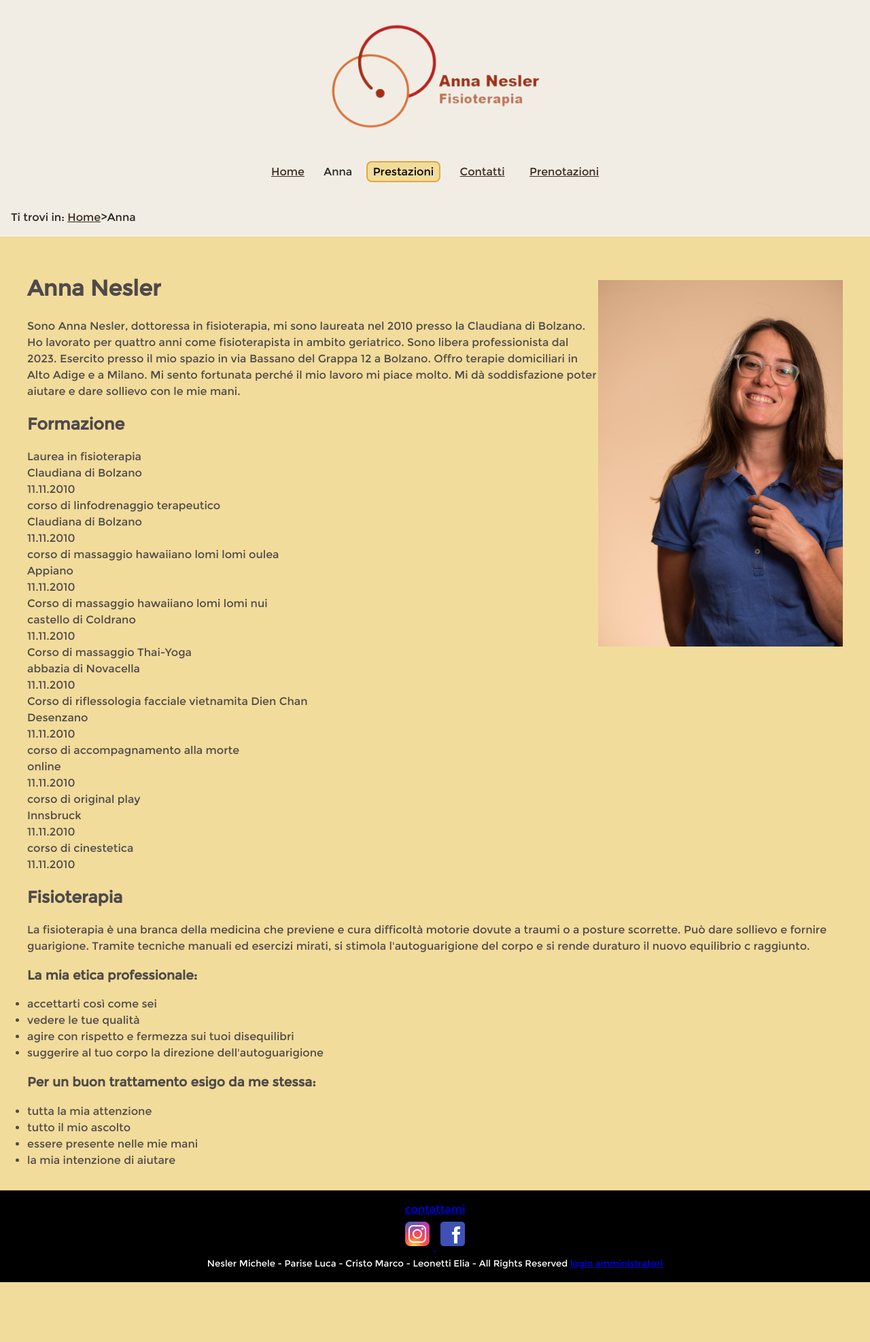
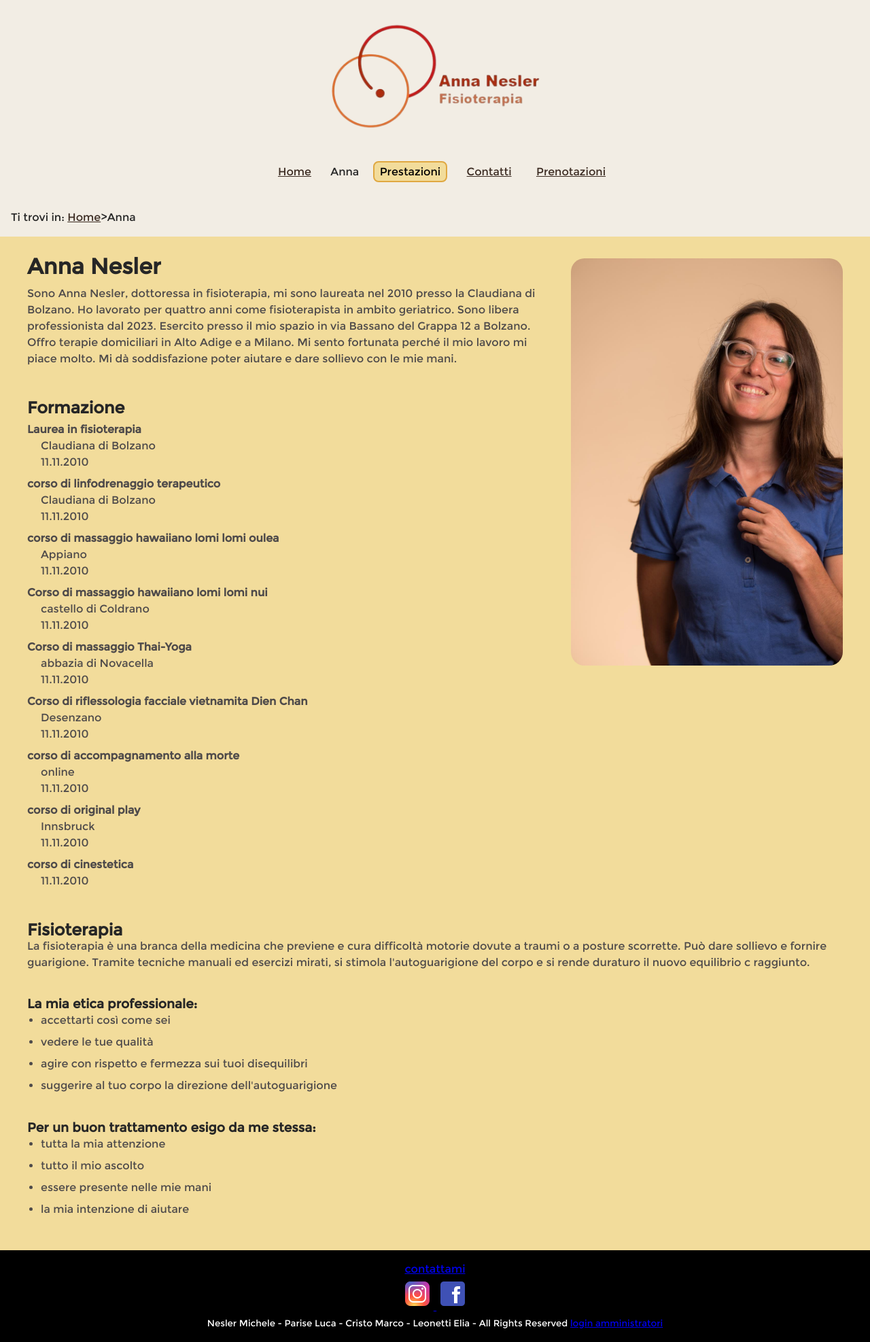
Before and after one commit to monkymiky/Progetto-Tec-Web, a PHP site: page /html/anna.html in a window 1280 px wide. Shown: the whole page at 68% size. Before the commit the page ends 1886 px from the top, so only its background shows below. Run offline with PHP 8.4, Linux system fonts and the light colour scheme.

Commit message:
Resa più carina la pagina di Anna

```diff
--- a/css/style.css
+++ b/css/style.css
@@ -525,14 +525,54 @@ footer {
 /********************************************
 ANNA
 ********************************************/
-#anna-img {
-    width: 30%;
-    float: right ;
+.anna-page #anna-img {
+    width: 100%;
+    max-width: 400px;
+    float: right;
+    margin-left: 20px;
+    margin-bottom: 20px;
+    border-radius: var(--cardBorderRadius);
+}
+
+.anna-page #content h1 {
+    font-size: 2em;
+    margin-bottom: 0.5em;
+    color: var(--headerText);
+}
+
+.anna-page #content h2 {
+    color: var(--headerText);
     margin-top: 2em;
 }
 
-#content h2, #content h1, #content h3{
-    padding : 1em 0 1em 0;
+.anna-page #content p,
+.anna-page #content dl,
+.anna-page #content ul {
+    margin-bottom: 1em;
+    font-size: 1em;
+    line-height: 1.5em;
+}
+
+.anna-page dl dt {
+    font-weight: bold;
+    margin-top: 0.5em;
+}
+
+.anna-page dl dd {
+    margin-left: 20px;
+}
+
+.anna-page h3 {
+    margin-top: 2em;
+    color: var(--headerText);
+}
+
+.anna-page ul {
+    margin-left: 20px;
+}
+
+.anna-page li {
+    margin-bottom: 0.5em;
 }
 
 
```
